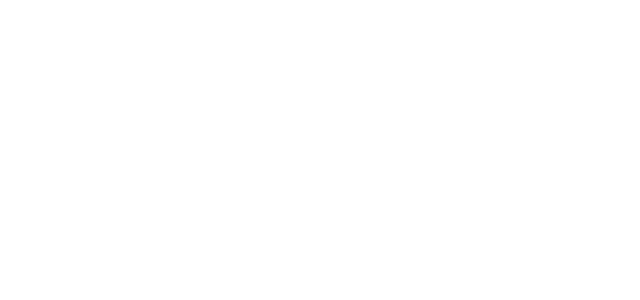
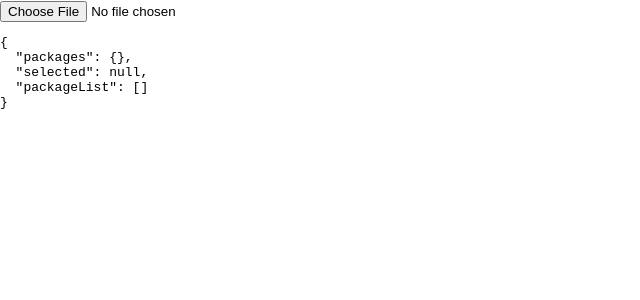
Before and after one commit to nnaku/status, a React (Create React App) app: page / in a window 1280 px wide. Shown: the top 300 px of the page, without its empty margins (0-640 px from the left). Built offline with nearby package versions, Linux system fonts and the light colour scheme.

Commit message:
store sample

```diff
--- a/src/App.js
+++ b/src/App.js
@@ -1,7 +1,44 @@
-import React from "react";
+import React, { useState, useCallback, useEffect } from "react";
+import statusFileParser from "utils/statusFileParser";
+
+import { useStoreActions, useStoreState } from "store/state";
 
 function App() {
-  return <div className="App"></div>;
+  const [files, setFiles] = useState();
+
+  const state = useStoreState();
+  const { setPackages } = useStoreActions();
+
+  useEffect(() => {
+    async function parse() {
+      const data = await statusFileParser(files?.[0]);
+      setPackages(data);
+    }
+
+    if (files) {
+      parse();
+    }
+  }, [files, setPackages]);
+
+  const handleChange = useCallback(
+    (e) => {
+      setFiles(e.target.files);
+      console.log(e.target.files?.[0]);
+    },
+    [setFiles]
+  );
+
+  return (
+    <div className="App">
+      <input type="file" onChange={handleChange} files={files} />
+      {/* <ul>
+        {state.packageList.map((e) => (
+          <li>{e}</li>
+        ))}
+      </ul> */}
+      <pre>{JSON.stringify(state, null, 2)}</pre>
+    </div>
+  );
 }
 
 export default App;
--- a/src/index.js
+++ b/src/index.js
@@ -2,10 +2,12 @@ import React from "react";
 import ReactDOM from "react-dom";
 import "index.css";
 import App from "App";
-
+import { StoreProvider } from "./store";
 ReactDOM.render(
   <React.StrictMode>
-    <App />
+    <StoreProvider>
+      <App />
+    </StoreProvider>
   </React.StrictMode>,
   document.getElementById("root")
 );
```
